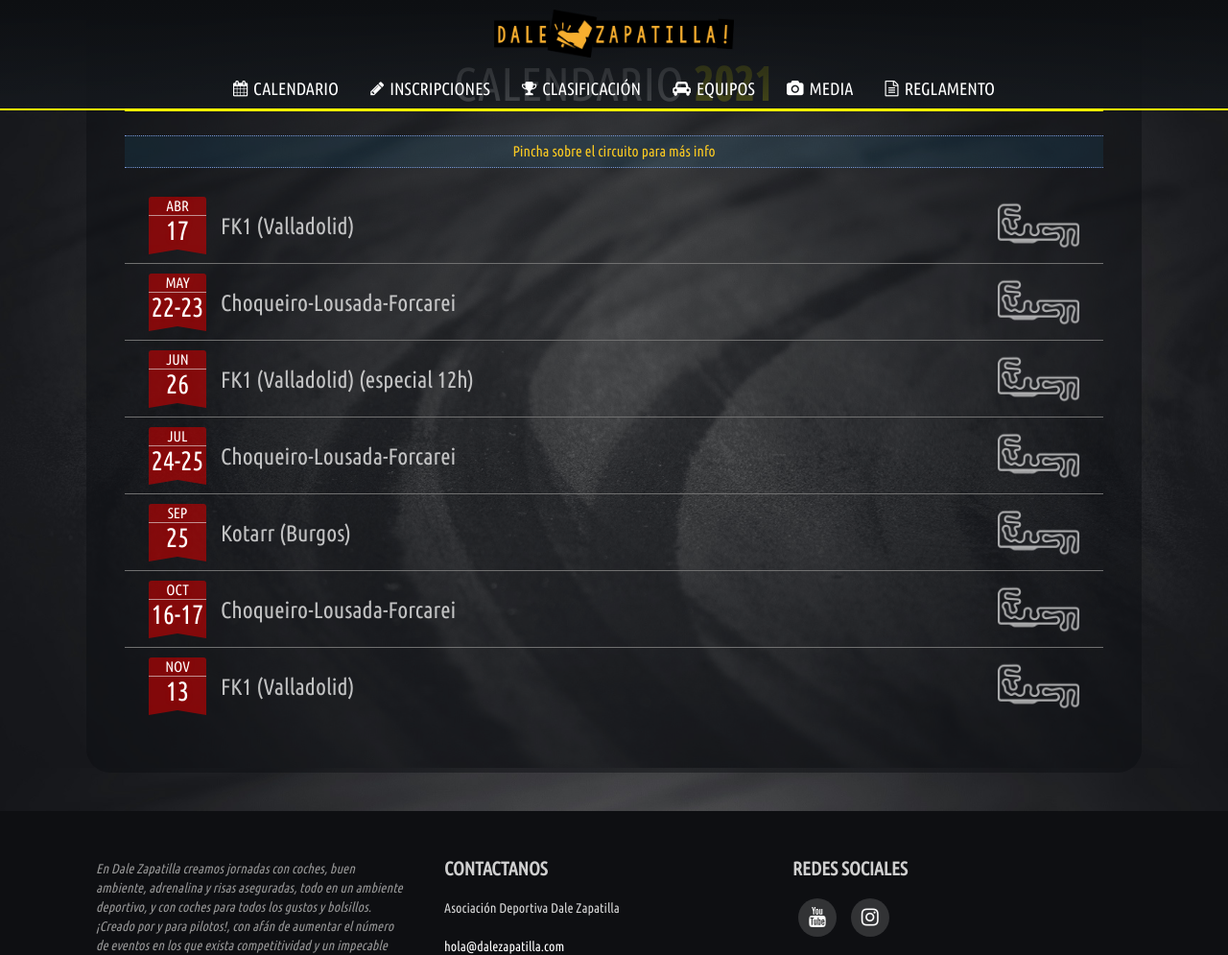
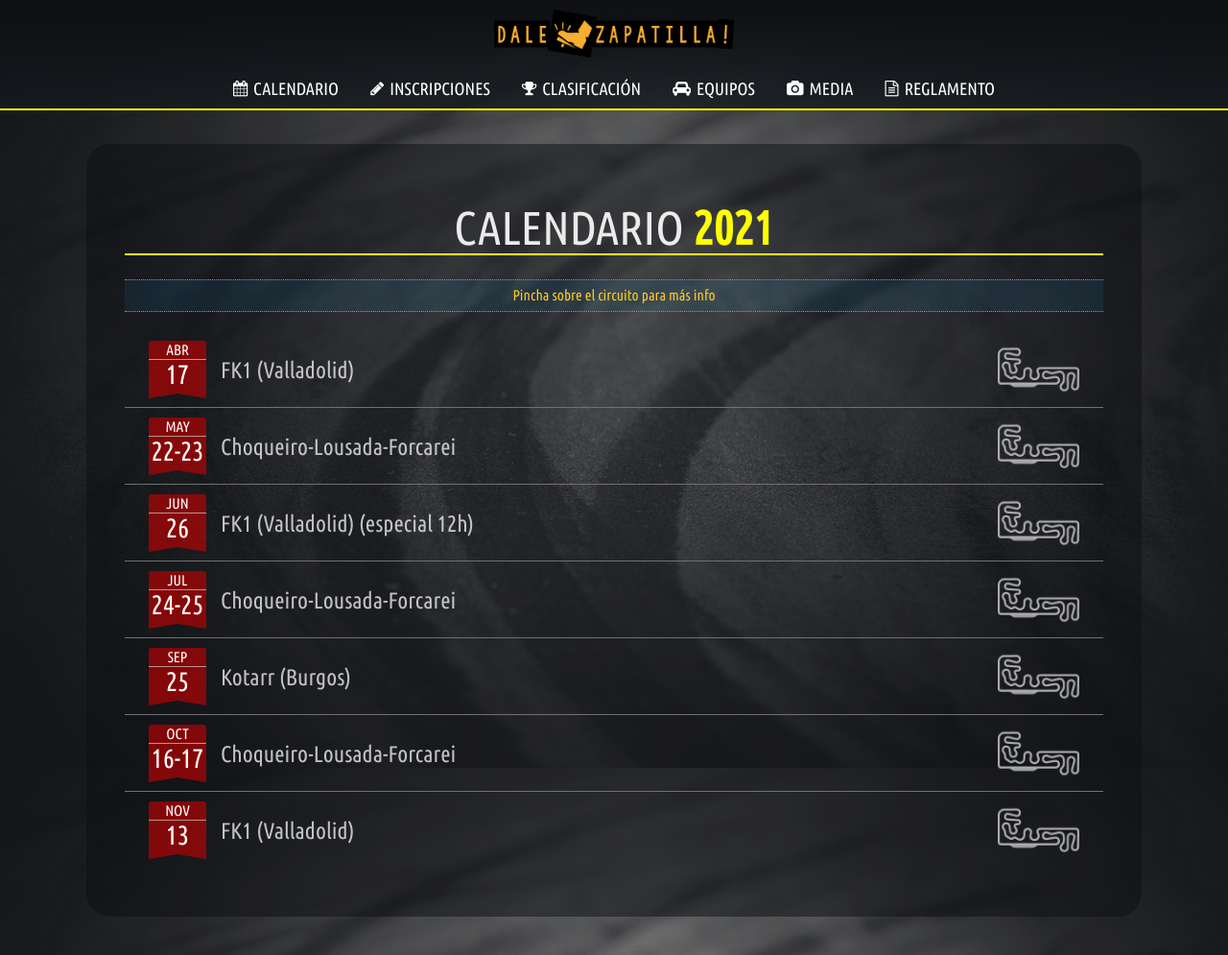
Before and after one commit to rubenarevalo98/DaleZapatilla, a PHP site: page /calendario-2021.html in a window 1280 px wide. Shown: the top 995 px of the page at 96% size. Run offline with PHP 8.4, Linux system fonts and the light colour scheme; some libraries are stand-ins or nearby versions.

Commit message:
Update style.css

```diff
--- a/style/style.css
+++ b/style/style.css
@@ -1135,7 +1135,7 @@
 @media all and (min-width: 1150px) {
 	body.bgPage section {
 		width: 1100px;
-		/*margin-top: 150px;*/
+		margin-top: 150px;
 	}
 }
 section div.sectionBox {
```
